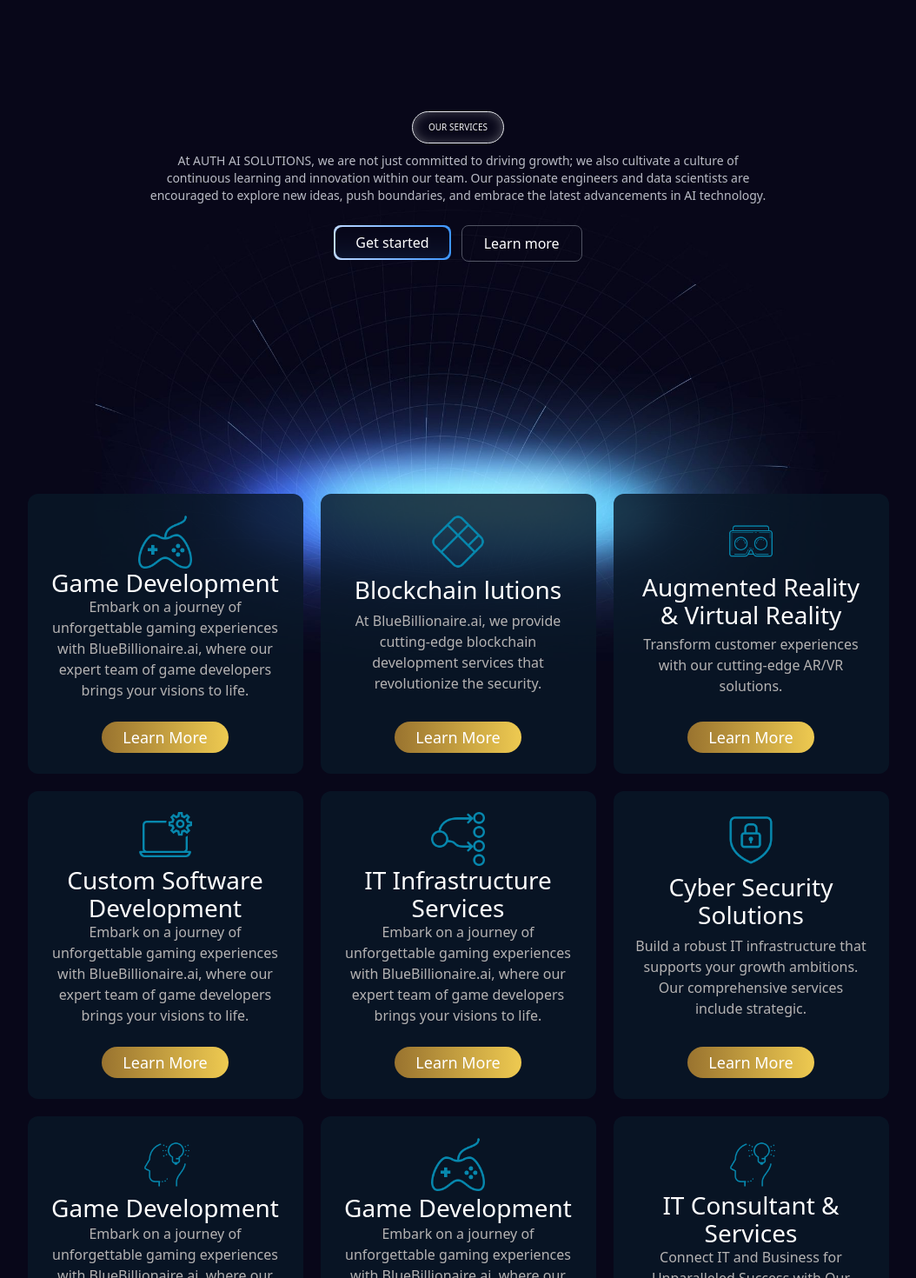
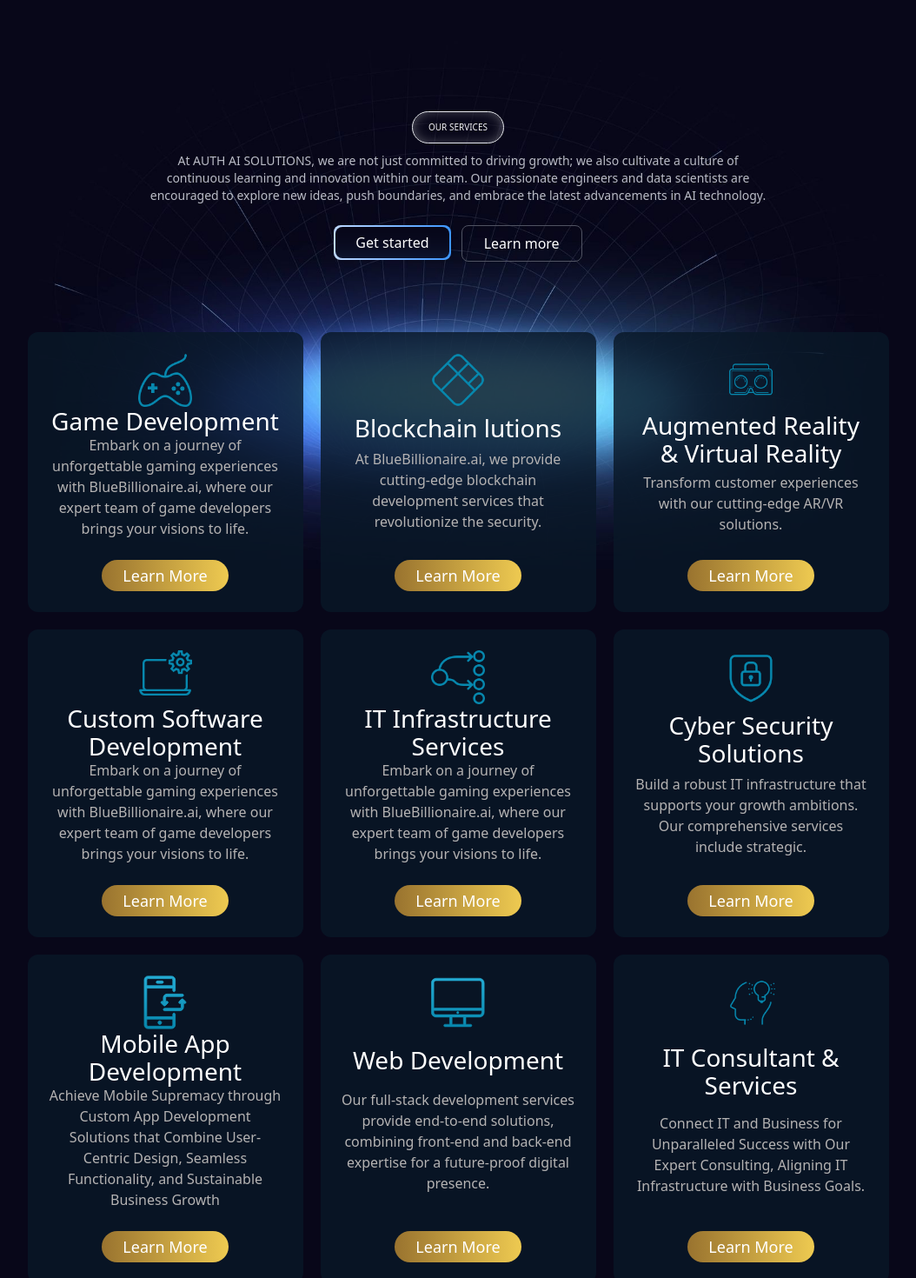
Before and after one commit to remeessalam/abuzars, a React (Vite) app: page /services in a window 1280 px wide. Shown: the part 160-1630 px from the top of the page at 87% size, without its empty margins (113-1167 px from the left). Built offline with nearby package versions, Linux system fonts and the light colour scheme.

Commit message:
service page gap fixed

```diff
--- a/src/pages/ServicesPage/Sections/Section.jsx
+++ b/src/pages/ServicesPage/Sections/Section.jsx
@@ -9,6 +9,8 @@
 import consulting from "../../../assets/png/consulting.png";
 import bottomimage from "../../../assets/images/homePageBottomImage.jpeg";
 import Component from "../../../assets/svg/Component4.svg";
+import webdevelopment from "../../../assets/svg/webdevelopment.svg";
+import mobiledevelopment from "../../../assets/svg/mobiledevelopment.svg";
 import "keen-slider/keen-slider.min.css";
 import { useKeenSlider } from "keen-slider/react";
 import Modal from "../../../component/Modal/Modal";
@@ -55,16 +57,16 @@
       "Build a robust IT infrastructure that supports your growth ambitions. Our comprehensive services include strategic.",
   },
   {
-    icon: consulting,
-    heading: "Game Development",
+    icon: mobiledevelopment,
+    heading: "Mobile App Development",
     paragraph:
-      "Embark on a journey of unforgettable gaming experiences with BlueBillionaire.ai, where our expert team of game developers brings your visions to life.",
+      "Achieve Mobile Supremacy through Custom App Development Solutions that Combine User- Centric Design, Seamless Functionality, and Sustainable Business Growth",
   },
   {
-    icon: servicesgameicon,
-    heading: "Game Development",
+    icon: webdevelopment,
+    heading: "Web Development",
     paragraph:
-      "Embark on a journey of unforgettable gaming experiences with BlueBillionaire.ai, where our expert team of game developers brings your visions to life.",
+      "Our full-stack development services provide end-to-end solutions, combining front-end and back-end expertise for a future-proof digital presence.",
   },
   {
     icon: consulting,
@@ -100,11 +102,19 @@
   };
   return (
     <>
+      <div className="w-screen ">
         <div
-        className="relative flex mt-44 z-0 h-[90vh] items-center bg-contain bg-center bg-no-repeat flex-col  w-screen mx-auto  min-h-full bg-[#080719] text-white overflow-hidden"
-        style={{ backgroundImage: `url(${homeicon})` }}
+          className="relative flex  z-0  items-center bg-contain bg-center bg-no-repeat flex-col  mx-auto  min-h-full bg-[#080719] text-white overflow-hidden"
+          // style={{ backgroundImage: `url(${homeicon})` }}
         >
-        <div className="flex flex-col z-10 overflow-hidden ">
+          <div className="absolute top-0 left-0 -z-30 h-screen w-screen">
+            <img
+              src={homeicon}
+              alt="homeicon"
+              className="object-cover h-full w-full"
+            />
+          </div>
+          <div className="flex mt-44 flex-col z-10 overflow-hidden ">
             <div className="flex justify-center">
               <h3 className="text-[#F5F5F5] text-[10px] rounded-full border px-[18px] py-[10px] shadow-8xl shadow-white">
                 {"our services".toUpperCase()}
@@ -112,11 +122,11 @@
             </div>
             <div className="flex justify-center mt-[10px]">
               <p className="max-w-[718px] sm:px-0 px-3 text-center text-sm text-[#BABCC6]">
-              At AUTH AI SOLUTIONS, we are not just committed to driving growth;
-              we also cultivate a culture of continuous learning and innovation
-              within our team. Our passionate engineers and data scientists are
-              encouraged to explore new ideas, push boundaries, and embrace the
-              latest advancements in AI technology.
+                At AUTH AI SOLUTIONS, we are not just committed to driving
+                growth; we also cultivate a culture of continuous learning and
+                innovation within our team. Our passionate engineers and data
+                scientists are encouraged to explore new ideas, push boundaries,
+                and embrace the latest advancements in AI technology.
               </p>
             </div>
             <div className="flex justify-center h-[43px] gap-3 mt-[24px]">
@@ -128,8 +138,8 @@
               </Link>
             </div>
           </div>
-      </div>
-      <div className="flex text-white gap-5 xl:px-28 relative -top-[45vh] flex-wrap justify-center mt-20 ">
+
+          <div className="flex w-full text-white gap-5 xl:px-28 2xl:px-52  flex-wrap justify-center mt-20 ">
             {servicesDetails.map((ser, indx) => (
               <div
                 key={indx}
@@ -162,7 +172,10 @@
               </h4>
             </div>
 
-        <div ref={sliderRef} className="relative flex  mt-[24px] keen-slider">
+            <div
+              ref={sliderRef}
+              className="relative flex  mt-[24px] keen-slider"
+            >
               <div className="absolute top-0 left-0 w-28 h-full bg-gradient-to-r from-[#080719] to-transparent pointer-events-none z-10"></div>
 
               {[...Array(10)].map((_, idx) => (
@@ -173,6 +186,8 @@
               <div className="absolute top-0 right-0 w-28 h-full bg-gradient-to-l from-[#080719] to-transparent pointer-events-none z-10"></div>
             </div>
           </div>
+        </div>
+      </div>
       {openModal && <Modal closeModal={closeModal} index={openModal} />}
     </>
   );
--- a/src/pages/ServicesPage/Sections/SectionTwo.jsx
+++ b/src/pages/ServicesPage/Sections/SectionTwo.jsx
@@ -5,7 +5,7 @@
 const SectionTwo = () => {
   return (
     <div
-      className="flex flex-col lg:flex-row items-center gap-5  bg-current bg-cover py-16 px-7"
+      className="flex mt-16 flex-col lg:flex-row items-center gap-5  bg-current bg-cover py-16 px-7"
       style={{ backgroundImage: `url(${servicepagegif})` }}
     >
       <div className="sm:w-[90%] w-full px-2 sm:px-0 lg:w-1/2">
```
Also changed, not shown: src/assets/svg/mobiledevelopment.svg (added), src/assets/svg/webdevelopment.svg (added). Lines whose indentation alone changed are shown as unchanged.
